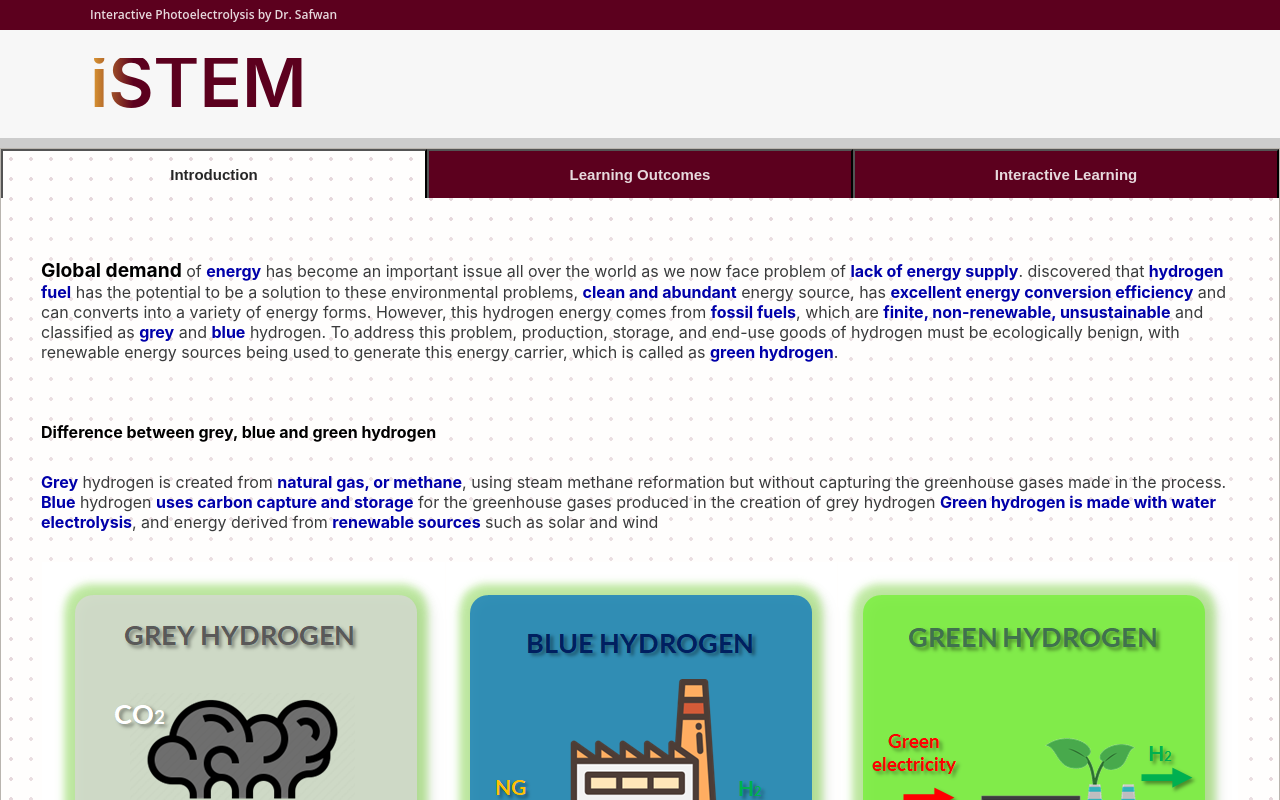
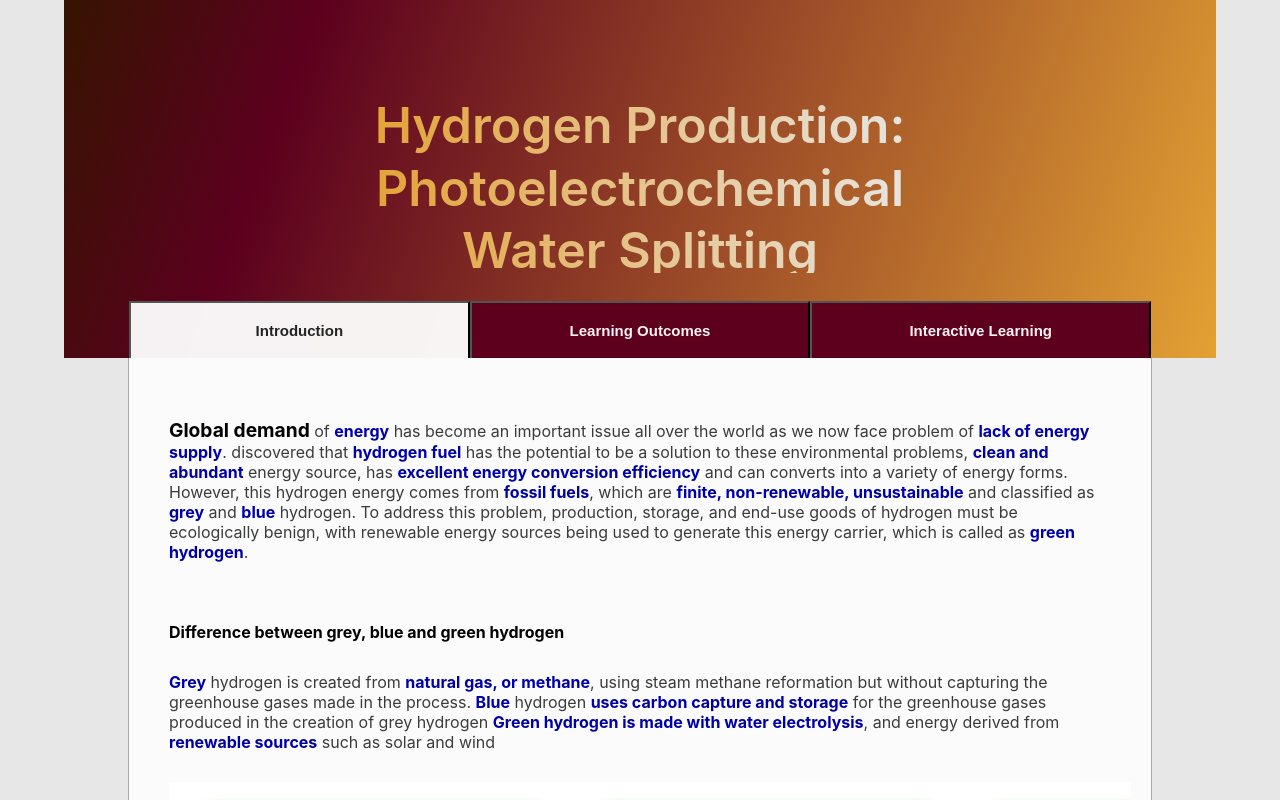
Before and after one commit to 7errie/STEM-Photoelectro, a React (Create React App) app: page / in a window 1280 px wide. Shown: the top 800 px of the page. Built offline with nearby package versions, Linux system fonts and the light colour scheme.

Commit message:
Update banner

```diff
--- a/src/App.css
+++ b/src/App.css
@@ -44,5 +44,5 @@
 }
 
 body {
-  background: #cccccc;
+  background: #e7e7e7;
 }
--- a/src/components/Banner.js
+++ b/src/components/Banner.js
@@ -1,6 +1,7 @@
 import React from "react";
 import {
   BannerDiv,
+  BannerNav,
   BannerContainer,
   BannerText
 } from "../styles/BannerStyled";
@@ -10,9 +11,11 @@ const Banner = () => {
   return (
     <>
       <BannerDiv>
-        <BannerContainer>
-          <BannerText>iSTEM</BannerText>
-        </BannerContainer>
+        <BannerNav>
+          <BannerContainer>
+            <BannerText>Hydrogen Production: <br />Photoelectrochemical Water Splitting</BannerText>
+          </BannerContainer>
+        </BannerNav>
       </BannerDiv>
     </>
   );
--- a/src/pages/MainPage.js
+++ b/src/pages/MainPage.js
@@ -1,5 +1,5 @@
 import React, { useState } from "react";
-import TopHeader from "../components/TopHeader";
+// import TopHeader from "../components/TopHeader";
 import Tabs from "../components/Tabs";
 import Banner from "../components/Banner";
 
@@ -16,7 +16,7 @@ const Main = () => {
 
   return (
     <>
-      <TopHeader toggle={toggle} />
+      {/* <TopHeader toggle={toggle} /> */}
       <Banner />
       <Tabs active={active} setActive={setActive} />
     </>
--- a/src/styles/BannerStyled.js
+++ b/src/styles/BannerStyled.js
@@ -1,16 +1,22 @@
 import styled from "styled-components";
 import { rgba } from "polished";
 
-export const BannerDiv = styled.nav`
-  background: ${rgba("white", 0.85)};
-  height: 108px;
+export const BannerDiv = styled.div`
+  display: flex;
+  justify-content: center;
+`;
+
+export const BannerNav = styled.nav`
+  height: 358px;
+  width: 90%;
   display: flex;
   justify-content: center;
   align-items: center;
   font-size: 12px;
-  line-height: 4em;
   top: 0;
   z-index: 11;
+  background: rgb(54,20,0);
+  background: linear-gradient(110deg, rgba(54,20,0,1) 0%, rgba(92,0,30,1) 20%, rgba(227,161,51,1) 100%);
 
   @media screen and (max-width: 960px) {
     transition: background-color 0.4s, transform 0.4s, opacity 0.4s ease-in-out, -webkit-transform 0.4s;
@@ -20,17 +26,18 @@ export const BannerDiv = styled.nav`
 export const BannerContainer = styled.div`
   display: flex;
   justify-content: space-between;
-  height: 70px;
+  height: 188px;
   z-index: 1;
-  width: 100%;
+  width: 50%;
   padding-top: .75em;
-  max-width: 1100px;
 `;
 
 export const BannerText = styled.h1`
-  font-size: 70px;
+  font-size: 50px;
   font-weight: 600;
-  background-image: linear-gradient(to left, #5c001e 80%, #e3a133);
+  line-height: 1.25em;
+  text-align: center;
+  background-image: linear-gradient(90deg, #e3a133 1%, #e7e7e7);
   color: transparent;
   background-clip: text;
   -webkit-background-clip: text;
--- a/src/styles/TabsStyled.js
+++ b/src/styles/TabsStyled.js
@@ -7,8 +7,6 @@ export const Tab = styled.div`
   justify-content: center;
   align-items: center;
   font-size: 1rem;
-  position: sticky;
-  top: 0;
   z-index: 12;
 
   @media screen and (max-width: 960px) {
@@ -19,11 +17,10 @@ export const Tab = styled.div`
 export const TabsContainer = styled.div`
   display: flex;
   flex-direction: column;
-  position: relative;
-  background-image: radial-gradient(#5c001e 2px, transparent 2px), radial-gradient(#5c001e 2px, transparent 2px);
-  background-size: 20px 20px;
-  background-position: 0 0, 60px 60px;
-  background-color: #fef9f1;
+  position: absolute;
+  top: 290px;
+  left: 10%;
+  width: 80%;
   margin: 10px auto 0;
   border: 1px solid rgba(0, 0, 0, 0.274);
 `;
@@ -39,11 +36,11 @@ export const Button = styled.button`
   position: sticky;
   top: 0;
   z-index: 12;
-  padding: 15px;
+  padding: 19px;
   text-align: center;
   width: 50%;
-  background: ${(p) => (p.active === true ? rgba("white", 0.85) : rgba("#5c001e", 1))};
-  color: ${(p) => (p.active === true ? rgba("black", 0.85) : rgba("white", 0.85))};
+  background: ${(p) => (p.active === true ? rgba("white", 0.95) : rgba("#5c001e", 1))};
+  color: ${(p) => (p.active === true ? rgba("black", 0.85) : rgba("white", 0.95))};
   font-weight: 600;
   font-size: 15px;
   cursor: pointer;
```
Also changed, not shown: public/simulation/1.html (+7 -6 lines).
